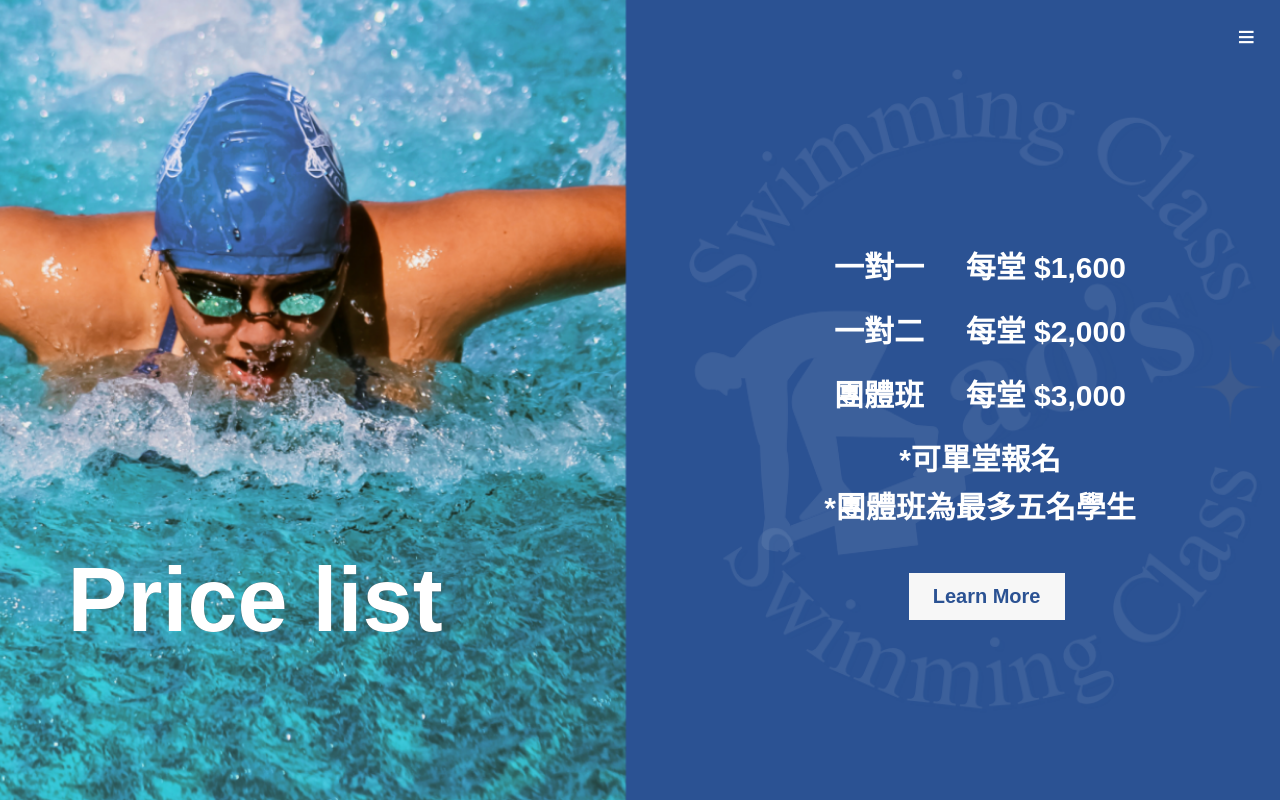
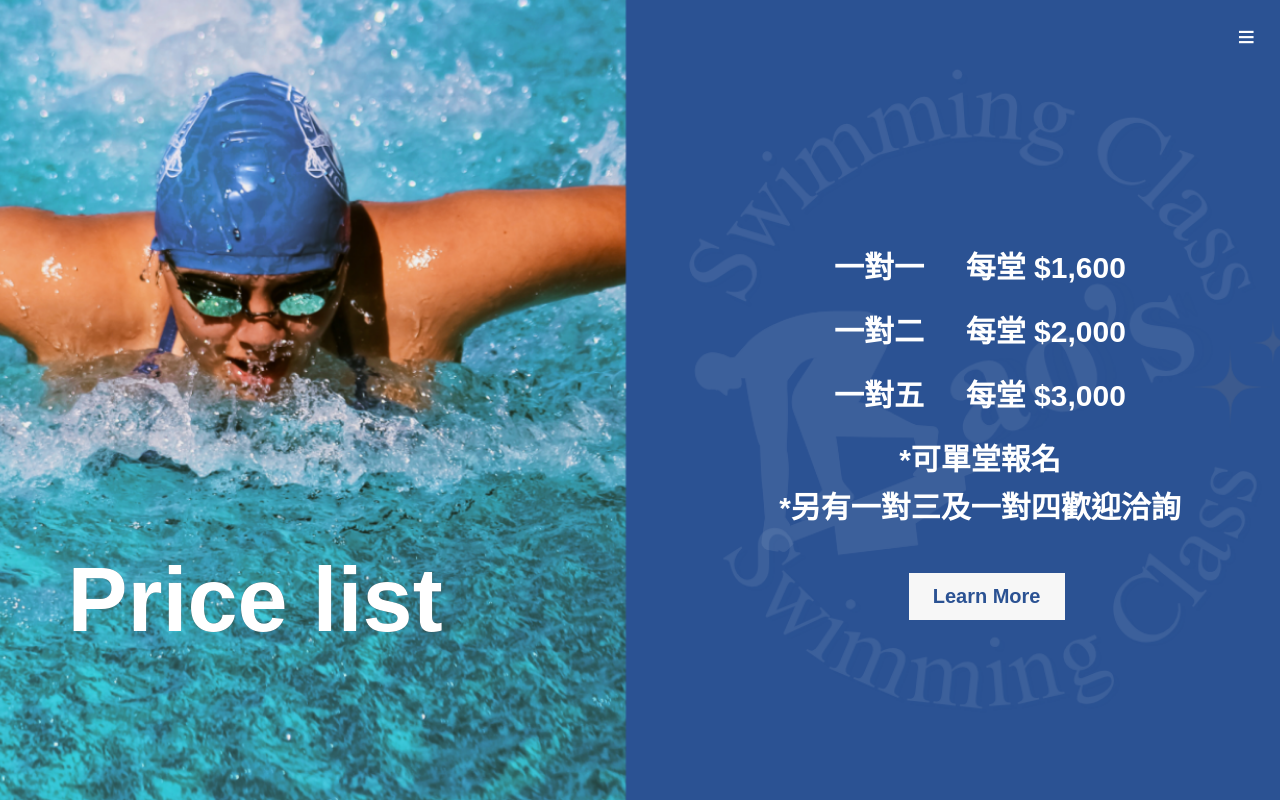
Before and after one commit to SwimZone/Kao-s-swimming-class, a plain HTML site: page swimming1.html in a window 1280 px wide. Drawn offline with Linux system fonts and the light colour scheme.

Commit message:
upload price
upload price

```diff
--- a/swimming1.html
+++ b/swimming1.html
@@ -49,10 +49,10 @@
         <!-- 課程價格列表 -->
         <p>一對一&nbsp;&nbsp;&nbsp;&nbsp;&nbsp;每堂 $1,600</p>
         <p>一對二&nbsp;&nbsp;&nbsp;&nbsp;&nbsp;每堂 $2,000</p>
-        <p>團體班&nbsp;&nbsp;&nbsp;&nbsp;&nbsp;每堂 $3,000</p>
+        <p>一對五&nbsp;&nbsp;&nbsp;&nbsp;&nbsp;每堂 $3,000</p>
 
         <!-- 備註說明 -->
-        <p>*可單堂報名<br />*團體班為最多五名學生</p>
+        <p>*可單堂報名<br />*另有一對三及一對四歡迎洽詢</p>
 
         <!-- 前往下一頁（教練簡介）的按鈕 -->
         <a href="swimming2.html" class="home-button">Learn More</a>
```
